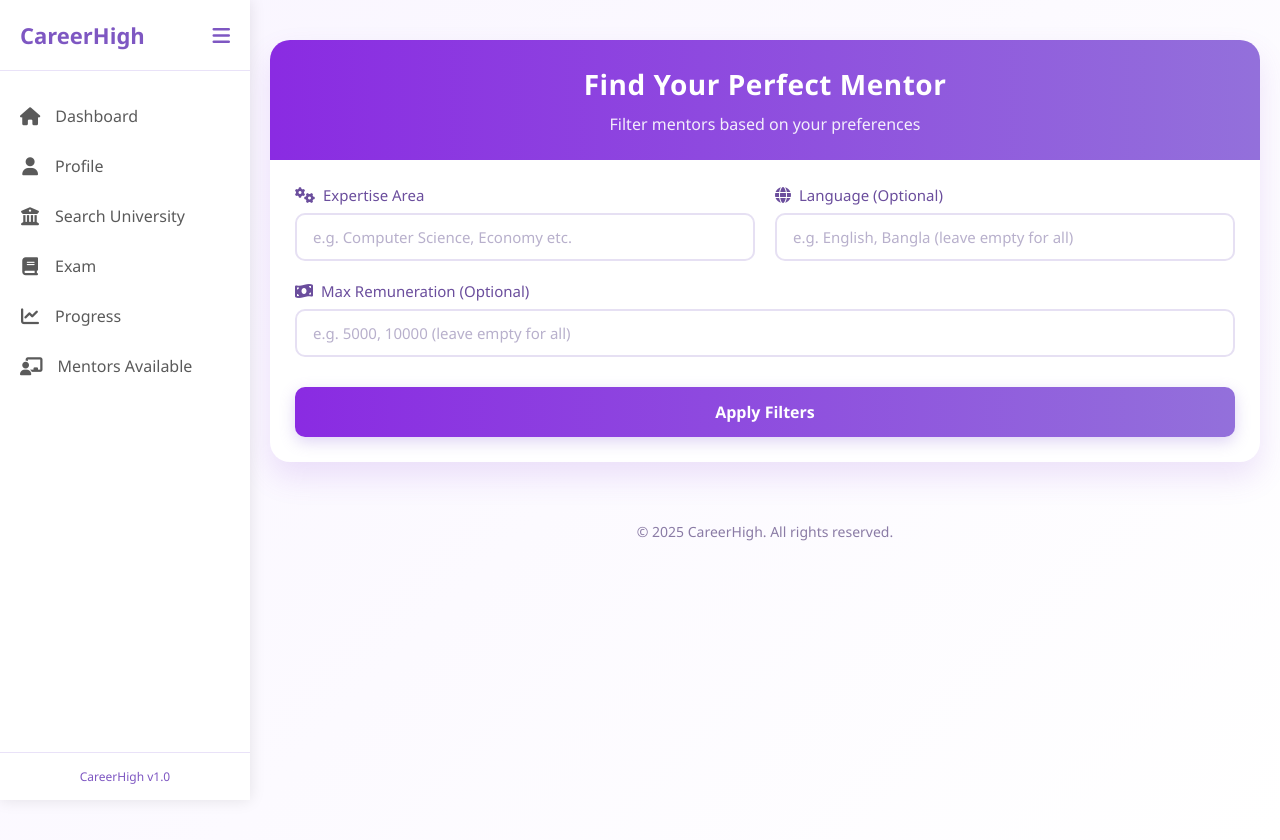
After one commit to mazidzomader/CSE370-Project-CarrerHigh, a PHP site: page /MentorFilter.php in a window 1280 px wide. The commit adds this page. Run offline with PHP 8.4, Linux system fonts and the light colour scheme.

Commit message:
Mentor Filtering Added

```diff
--- /dev/null
+++ b/MentorFilter.php
@@ -0,0 +1,268 @@
+<?php
+require_once("UniversityDB.php"); //change later
+
+$mentors = [];
+$hasResults = false;
+$errorMessage = "";
+
+if ($_SERVER['REQUEST_METHOD'] == 'POST' && isset($_POST['expertise'])) {
+    $expertise = trim($_POST['expertise']);
+    $language = isset($_POST['language']) ? trim($_POST['language']) : '';
+    $remuneration = isset($_POST['remuneration']) ? trim($_POST['remuneration']) : '';
+
+    // Check if expertise is provided (required field)
+    if (empty($expertise)) {
+        $errorMessage = "Expertise field is required.";
+    } else {
+        // Build query with subquery to get all languages for each mentor
+        $sql = "SELECT m.ID, m.Name, m.Email, m.Remuneration, m.Timing_Schedule, m.Rating,
+                (SELECT GROUP_CONCAT(DISTINCT ml2.Language SEPARATOR ', ')
+                 FROM Mentor_Language ml2
+                 WHERE ml2.MentorID = m.ID) as Languages
+                FROM Mentor m
+                INNER JOIN Mentor_Expertise me ON m.ID = me.MentorID
+                WHERE me.Expertise LIKE ?";
+        $params = ["%$expertise%"];
+        $types = "s";
+
+        // Add language condition if provided
+        if (!empty($language)) {
+            $sql .= " AND m.ID IN (SELECT ml.MentorID FROM Mentor_Language ml WHERE ml.Language LIKE ?)";
+            $params[] = "%$language%";
+            $types .= "s";
+        }
+
+        // Add remuneration condition if provided
+        if (!empty($remuneration)) {
+            $sql .= " AND m.Remuneration <= ?";
+            $params[] = $remuneration;
+            $types .= "d";
+        }
+
+        // Group by mentor ID to avoid duplicates
+        $sql .= " GROUP BY m.ID";
+
+        // Execute the query
+        $stmt = mysqli_prepare($conn, $sql);
+
+        if ($stmt) {
+            mysqli_stmt_bind_param($stmt, $types, ...$params);
+            mysqli_stmt_execute($stmt);
+            $result = mysqli_stmt_get_result($stmt);
+
+            if ($result && mysqli_num_rows($result) > 0) {
+                while ($row = mysqli_fetch_assoc($result)) {
+                    $mentors[] = $row;
+                }
+                $hasResults = true;
+            } else {
+                $errorMessage = "No mentors found matching your criteria.";
+            }
+            mysqli_stmt_close($stmt);
+        } else {
+            $errorMessage = "Database query error: " . mysqli_error($conn);
+        }
+    }
+}
+?>
+
+<!DOCTYPE html>
+<html lang="en">
+<head>
+    <meta charset="UTF-8">
+    <meta name="viewport" content="width=device-width, initial-scale=1.0">
+    <title>Scholarship Filter | CareerHigh</title>
+    <link rel="stylesheet" href="https://cdnjs.cloudflare.com/ajax/libs/font-awesome/6.4.0/css/all.min.css">
+    <link rel="stylesheet" href="css/MentorFilter.css">
+</head>
+<body>
+    <!-- Sidebar -->
+    <div class="sidebar">
+        <div class="sidebar-header">
+            <div class="logo">CareerHigh</div>
+            <button class="toggle-btn">
+                <i class="fas fa-bars"></i>
+            </button>
+        </div>
+        <div class="menu-items">
+            <a href="dashboard.php" class="menu-item">
+                <i class="fas fa-home"></i>
+                <span>Dashboard</span>
+            </a>
+            <a href="#" class="menu-item">
+                <i class="fas fa-user"></i>
+                <span>Profile</span>
+            </a>
+            <a href="UniversityFilter.php" class="menu-item">
+                <i class="fa fa-university" aria-hidden="true"></i>
+                <span>Search University</span>
+            </a>
+            <a href="#" class="menu-item">
+                <i class="fas fa-book"></i>
+                <span>Exam</span>
+            </a>
+            <a href="#" class="menu-item">
+                <i class="fas fa-chart-line"></i>
+                <span>Progress</span>
+            </a>
+            <a href="MentorFilter.php" class="menu-item">
+                <i class="fa-solid fa-chalkboard-user"></i>
+                <span>Mentors Available</span>
+            </a>
+        </div>
+        <div class="sidebar-footer">
+            <span>CareerHigh v1.0</span>
+        </div>
+    </div>
+
+    <!-- Main Content -->
+    <div class="main-content">
+        <div class="container">
+            <header>
+                <h1>Find Your Perfect Mentor</h1>
+                <p class="subtitle">Filter mentors based on your preferences</p>
+            </header>
+
+            <form class="filter-form" id="filterForm" method="POST" action="MentorFilter.php">
+                <div class="form-row">
+                    <div class="form-group">
+                        <label for="expertise"><i class="fa fa-cogs" aria-hidden="true"></i>Expertise Area</label>
+                        <input type="text" id="expertise" placeholder="e.g. Computer Science, Economy etc." name="expertise"
+                               value="<?php echo isset($_POST['expertise']) ? htmlspecialchars($_POST['expertise']) : ''; ?>" required>
+                    </div>
+
+                    <div class="form-group">
+                        <label for="language"><i class="fas fa-globe"></i> Language (Optional)</label>
+                        <input type="text" id="language" placeholder="e.g. English, Bangla (leave empty for all)" name="language"
+                               value="<?php echo isset($_POST['language']) ? htmlspecialchars($_POST['language']) : ''; ?>">
+                    </div>
+                </div>
+
+                <div class="form-row">
+                    <div class="form-group">
+                        <label for="remuneration"><i class="fas fa-money-bill-wave"></i> Max Remuneration (Optional)</label>
+                        <input type="number" id="remuneration" placeholder="e.g. 5000, 10000 (leave empty for all)" name="remuneration"
+                               value="<?php echo isset($_POST['remuneration']) ? htmlspecialchars($_POST['remuneration']) : ''; ?>">
+                    </div>
+                </div>
+
+                <button type="submit" class="btn-submit">Apply Filters</button>
+            </form>
+
+            <!-- Results Section -->
+            <?php if ($_SERVER['REQUEST_METHOD'] == 'POST'): ?>
+            <div class="results-section visible" id="resultsSection">
+                <div class="results-header">
+                    <h2 class="results-title">Matching Mentors</h2>
+                    <div class="results-count">Showing <span id="resultsCount"><?php echo count($mentors); ?></span> results</div>
+                </div>
+
+                <div class="results-grid" id="resultsGrid">
+                    <?php if ($hasResults): ?>
+                        <?php foreach ($mentors as $mentor): ?>
+                            <div class="result-card">
+                                <!-- <button class="add-mentor-btn" onclick="addMentor(<?php echo $mentor['ID']; ?>)">+</button> -->
+                                <h3 class="mentor-name"><?php echo htmlspecialchars($mentor['Name']); ?></h3>
+                                <div class="mentor-details">
+                                    <div class="mentor-detail">
+                                        <i class="fas fa-money-bill-wave"></i>
+                                        <span>$<?php echo htmlspecialchars(number_format($mentor['Remuneration'], 2)); ?></span>
+                                    </div>
+                                    <div class="mentor-detail">
+                                        <i class="fas fa-clock"></i>
+                                        <span><?php echo htmlspecialchars($mentor['Timing_Schedule']); ?></span>
+                                    </div>
+                                    <div class="mentor-detail">
+                                        <i class="fas fa-star"></i>
+                                        <span>Rating: <?php echo htmlspecialchars($mentor['Rating']); ?>/5</span>
+                                    </div>
+                                    <div class="mentor-detail">
+                                        <i class="fas fa-envelope"></i>
+                                        <span><?php echo htmlspecialchars($mentor['Email']); ?></span>
+                                    </div>
+                                    <div class="mentor-detail">
+                                    <i class="fas fa-language"></i>
+                                    <span><?php echo htmlspecialchars($mentor['Languages'] ?? 'Not specified'); ?></span>
+                                </div>
+
+                                </div>
+                                <a href="mailto:<?php echo htmlspecialchars($mentor['Email']); ?>" class="apply-btn">Contact Mentor</a>
+                                <a href="#" class="apply-btn">Add Mentor</a>
+
+                            </div>
+                        <?php endforeach; ?>
+                    <?php else: ?>
+                        <div class="no-results">
+                            <i class="fas fa-search"></i>
+                            <h3>No Results Found</h3>
+                            <p><?php echo htmlspecialchars($errorMessage); ?></p>
+                            <p>Try adjusting your search criteria:</p>
+                            <ul>
+                                <li>Lower the remuneration amount</li>
+                                <li>Try broader search terms for expertise or language</li>
+                                <li>Check if the expertise area is spelled correctly</li>
+                            </ul>
+                        </div>
+                    <?php endif; ?>
+                </div>
+            </div>
+            <?php endif; ?>
+        </div>
+
+        <div class="copyright">
+            © 2025 CareerHigh. All rights reserved.
+        </div>
+    </div>
+
+
+    <script>
+        function addMentor(mentorId) {
+            // You can customize this function based on your needs
+            // For example, send AJAX request to save to database
+
+            const confirmed = confirm('Add this mentor to your list?');
+            if (confirmed) {
+                // Here you can add AJAX call to save to database
+                // Example:
+                // fetch('addMentor.php', {
+                //     method: 'POST',
+                //     headers: { 'Content-Type': 'application/x-www-form-urlencoded' },
+                //     body: 'mentorId=' + mentorId
+                // });
+
+                alert('Mentor added successfully!');
+
+                // Optional: Change button appearance to show it's been added
+                const button = event.target;
+                button.innerHTML = '✓';
+                button.style.backgroundColor = '#28a745';
+                button.disabled = true;
+            }
+        }
+        // Sidebar toggle functionality
+        const toggleBtn = document.querySelector('.toggle-btn');
+        const sidebar = document.querySelector('.sidebar');
+        const mainContent = document.querySelector('.main-content');
+
+        toggleBtn.addEventListener('click', () => {
+            sidebar.classList.toggle('collapsed');
+            mainContent.classList.toggle('expanded');
+        });
+
+        // Handle initial mobile state
+        function handleResize() {
+            if (window.innerWidth <= 600) {
+                sidebar.classList.add('collapsed');
+                mainContent.classList.add('expanded');
+            } else if (window.innerWidth <= 900) {
+                sidebar.classList.add('collapsed');
+                mainContent.classList.add('expanded');
+            }
+        }
+
+        // Initialize on load
+        window.addEventListener('load', handleResize);
+        window.addEventListener('resize', handleResize);
+    </script>
+</body>
+</html>
--- a/UniversityFilter.php
+++ b/UniversityFilter.php
@@ -104,9 +104,9 @@
                 <i class="fas fa-chart-line"></i>
                 <span>Progress</span>
             </a>
-            <a href="#" class="menu-item">
-                <i class="fas fa-cog"></i>
-                <span>Settings</span>
+            <a href="MentorFilter.php" class="menu-item">
+                <i class="fa-solid fa-chalkboard-user"></i>
+                <span>Mentors Available</span>
             </a>
         </div>
         <div class="sidebar-footer">
--- /dev/null
+++ b/css/MentorFilter.css
@@ -0,0 +1,453 @@
+    * {
+    margin: 0;
+    padding: 0;
+    box-sizing: border-box;
+    font-family: 'Segoe UI', Tahoma, Geneva, Verdana, sans-serif;
+    }
+
+    body {
+    background: linear-gradient(135deg, #f9f5ff 0%, #ffffff 100%);
+    min-height: 100vh;
+    display: flex;
+    padding: 20px;
+    overflow-x: hidden;
+    }
+
+    /* Sidebar styles */
+    .sidebar {
+    width: 250px;
+    background: white;
+    height: 100vh;
+    position: fixed;
+    left: 0;
+    top: 0;
+    box-shadow: 0 0 15px rgba(0, 0, 0, 0.1);
+    transition: all 0.3s ease;
+    z-index: 1000;
+    display: flex;
+    flex-direction: column;
+    }
+
+    .sidebar.collapsed {
+    width: 70px;
+    }
+
+    .sidebar-header {
+    padding: 20px;
+    display: flex;
+    align-items: center;
+    justify-content: space-between;
+    border-bottom: 1px solid rgba(147, 112, 219, 0.2);
+    position: relative;
+    min-height: 60px;
+    }
+
+    .logo {
+    font-size: 22px;
+    font-weight: 600;
+    color: #7e57c2;
+    opacity: 1;
+    transition: opacity 0.3s ease;
+    }
+
+    .sidebar.collapsed .logo {
+    opacity: 0;
+    pointer-events: none;
+    }
+
+    .toggle-btn {
+    background: none;
+    border: none;
+    cursor: pointer;
+    color: #7e57c2;
+    font-size: 20px;
+    position: absolute;
+    right: 20px;
+    top: 50%;
+    transform: translateY(-50%);
+    z-index: 10;
+    transition: all 0.3s ease;
+    }
+
+    .sidebar.collapsed .toggle-btn {
+    right: 20px;
+    transform: translateY(-50%);
+    }
+
+    .menu-items {
+    padding: 20px 0;
+    flex: 1;
+    }
+
+    .menu-item {
+    padding: 14px 20px;
+    display: flex;
+    align-items: center;
+    color: #5a5a5a;
+    text-decoration: none;
+    transition: all 0.2s ease;
+    }
+
+    .menu-item:hover {
+    background-color: rgba(126, 87, 194, 0.1);
+    color: #7e57c2;
+    }
+
+    .menu-item i {
+    margin-right: 15px;
+    font-size: 18px;
+    min-width: 20px;
+    text-align: center;
+    }
+
+    .sidebar.collapsed .menu-item span {
+    opacity: 0;
+    pointer-events: none;
+    }
+
+    .sidebar-footer {
+    padding: 15px 20px;
+    border-top: 1px solid rgba(147, 112, 219, 0.2);
+    font-size: 12px;
+    color: #7e57c2;
+    text-align: center;
+    }
+
+    /* Main Content */
+    .main-content {
+    margin-left: 250px;
+    transition: margin-left 0.3s ease;
+    width: calc(100% - 250px);
+    display: flex;
+    flex-direction: column;
+    min-height: 100vh;
+    }
+
+    .main-content.expanded {
+    margin-left: 70px;
+    width: calc(100% - 70px);
+    }
+
+    .container {
+    width: 100%;
+    max-width: 1200px;
+    background: white;
+    border-radius: 20px;
+    box-shadow: 0 15px 30px rgba(143, 76, 215, 0.15);
+    overflow: hidden;
+    margin: 20px auto;
+    }
+
+    header {
+    background: linear-gradient(to right, #8a2be2, #9370db);
+    color: white;
+    padding: 25px;
+    text-align: center;
+    }
+
+    h1 {
+    font-weight: 600;
+    font-size: 28px;
+    margin-bottom: 10px;
+    letter-spacing: 0.5px;
+    }
+
+    .subtitle {
+    font-weight: 300;
+    opacity: 0.9;
+    }
+
+    .filter-form {
+    padding: 25px;
+    }
+
+    .form-row {
+    display: flex;
+    flex-wrap: wrap;
+    gap: 20px;
+    margin-bottom: 20px;
+    }
+
+    .form-group {
+    flex: 1 0 calc(50% - 20px);
+    position: relative;
+    min-width: 250px;
+    }
+
+    label {
+    display: block;
+    margin-bottom: 8px;
+    font-weight: 500;
+    color: #6b4e9d;
+    font-size: 15px;
+    display: flex;
+    align-items: center;
+    }
+
+    label i {
+    margin-right: 8px;
+    font-size: 16px;
+    }
+
+    input, select {
+    width: 100%;
+    padding: 12px 16px;
+    border: 2px solid #e6e0f3;
+    border-radius: 10px;
+    font-size: 15px;
+    color: #5a4b79;
+    transition: all 0.3s ease;
+    }
+
+    input:focus, select:focus {
+    outline: none;
+    border-color: #9370db;
+    box-shadow: 0 0 0 3px rgba(147, 112, 219, 0.2);
+    }
+
+    input::placeholder {
+    color: #b8b0cc;
+    }
+
+    .btn-submit {
+    background: linear-gradient(to right, #8a2be2, #9370db);
+    color: white;
+    border: none;
+    padding: 14px;
+    border-radius: 10px;
+    font-size: 16px;
+    font-weight: 600;
+    cursor: pointer;
+    width: 100%;
+    transition: all 0.3s ease;
+    box-shadow: 0 5px 15px rgba(147, 112, 219, 0.3);
+    margin-top: 10px;
+    }
+
+    .btn-submit:hover {
+    transform: translateY(-2px);
+    box-shadow: 0 8px 20px rgba(147, 112, 219, 0.4);
+    }
+
+    .btn-submit:active {
+    transform: translateY(0);
+    }
+
+    /* Results Section */
+    .results-section {
+    padding: 0 25px 25px;
+    display: none;
+    }
+
+    .results-section.visible {
+    display: block;
+    }
+
+    .results-header {
+    display: flex;
+    justify-content: space-between;
+    align-items: center;
+    margin-bottom: 20px;
+    padding-bottom: 10px;
+    border-bottom: 2px solid #e6e0f3;
+    }
+
+    .results-title {
+    font-size: 22px;
+    color: #6b4e9d;
+    font-weight: 600;
+    }
+
+    .results-count {
+    color: #9370db;
+    font-weight: 500;
+    }
+
+    .results-grid {
+    display: grid;
+    grid-template-columns: repeat(auto-fill, minmax(300px, 1fr));
+    gap: 20px;
+    }
+
+    .result-card {
+    background: #faf8ff;
+    border-radius: 12px;
+    padding: 20px;
+    box-shadow: 0 5px 15px rgba(0, 0, 0, 0.05);
+    transition: transform 0.3s ease;
+    }
+
+    .result-card:hover {
+    transform: translateY(-5px);
+    box-shadow: 0 8px 20px rgba(147, 112, 219, 0.15);
+    }
+
+    .scholarship-name {
+    font-size: 18px;
+    font-weight: 600;
+    color: #6b4e9d;
+    margin-bottom: 10px;
+    }
+
+    .scholarship-details {
+    margin-bottom: 15px;
+    }
+
+    .scholarship-detail {
+    display: flex;
+    align-items: center;
+    margin-bottom: 8px;
+    font-size: 14px;
+    color: #5a4b79;
+    }
+
+    .scholarship-detail i {
+    margin-right: 8px;
+    color: #9370db;
+    width: 16px;
+    }
+
+    .apply-btn {
+    background: linear-gradient(to right, #8a2be2, #9370db);
+    color: white;
+    border: none;
+    padding: 8px 16px;
+    border-radius: 6px;
+    font-size: 14px;
+    font-weight: 500;
+    cursor: pointer;
+    transition: all 0.3s ease;
+    text-decoration: none;
+    display: inline-block;
+    margin-top: 10px;
+    }
+
+    .apply-btn:hover {
+    opacity: 0.9;
+    }
+
+    .no-results {
+    text-align: center;
+    padding: 40px;
+    color: #8a7ba5;
+    font-size: 16px;
+    grid-column: 1 / -1;
+    }
+
+    .no-results i {
+    font-size: 40px;
+    margin-bottom: 15px;
+    color: #d8cdf2;
+    }
+
+    .copyright {
+    text-align: center;
+    margin-top: 20px;
+    color: #8a7ba5;
+    font-size: 14px;
+    padding: 20px;
+    }
+
+    @media (max-width: 900px) {
+    .sidebar {
+        width: 70px;
+    }
+
+    .sidebar .menu-item span {
+        display: none;
+    }
+
+    .main-content {
+        margin-left: 70px;
+        width: calc(100% - 70px);
+    }
+
+    .sidebar-header .logo {
+        display: none;
+    }
+
+    .form-group {
+        flex: 1 0 100%;
+    }
+    }
+
+    @media (max-width: 600px) {
+    .container {
+        border-radius: 15px;
+    }
+
+    header {
+        padding: 20px;
+    }
+
+    h1 {
+        font-size: 24px;
+    }
+
+    .filter-form {
+        padding: 20px;
+    }
+
+    input, select {
+        padding: 12px;
+    }
+
+    .sidebar {
+        width: 0;
+    }
+
+    .main-content {
+        margin-left: 0;
+        width: 100%;
+    }
+
+    .sidebar.collapsed {
+        width: 70px;
+    }
+
+    .main-content.expanded {
+        margin-left: 70px;
+        width: calc(100% - 70px);
+    }
+
+    .results-grid {
+        grid-template-columns: 1fr;
+    }
+
+    .add-mentor-btn {
+            position: absolute;
+            top: 15px;
+            right: 15px;
+            width: 35px;
+            height: 35px;
+            background: linear-gradient(135deg, #e8d5ff 0%, #f3e8ff 100%);
+            color: #8a2be2;
+            border: 2px solid rgba(138, 43, 226, 0.2);
+            border-radius: 12px;
+            font-size: 18px;
+            font-weight: 600;
+            cursor: pointer;
+            display: flex;
+            align-items: center;
+            justify-content: center;
+            transition: all 0.3s ease;
+            box-shadow: 0 3px 10px rgba(138, 43, 226, 0.15);
+            backdrop-filter: blur(10px);
+        }
+
+        .add-mentor-btn:hover {
+            background: linear-gradient(135deg, #dcc5ff 0%, #ebd9ff 100%);
+            border-color: rgba(138, 43, 226, 0.4);
+            transform: translateY(-2px) scale(1.05);
+            box-shadow: 0 6px 20px rgba(138, 43, 226, 0.25);
+            color: #7a24b8;
+        }
+
+        .add-mentor-btn:active {
+            transform: translateY(0) scale(1.02);
+        }
+
+        .result-card {
+            position: relative !important;
+        }
+    }
--- a/dashboard.php
+++ b/dashboard.php
@@ -37,9 +37,9 @@
                 <i class="fas fa-chart-line"></i>
                 <span>Progress</span>
             </a>
-            <a href="#" class="menu-item">
-                <i class="fas fa-cog"></i>
-                <span>Settings</span>
+            <a href="MentorFilter.php" class="menu-item">
+                <i class="fa-solid fa-chalkboard-user"></i>
+                <span>Mentors Available</span>
             </a>
         </div>
         <div class="sidebar-footer">
```
